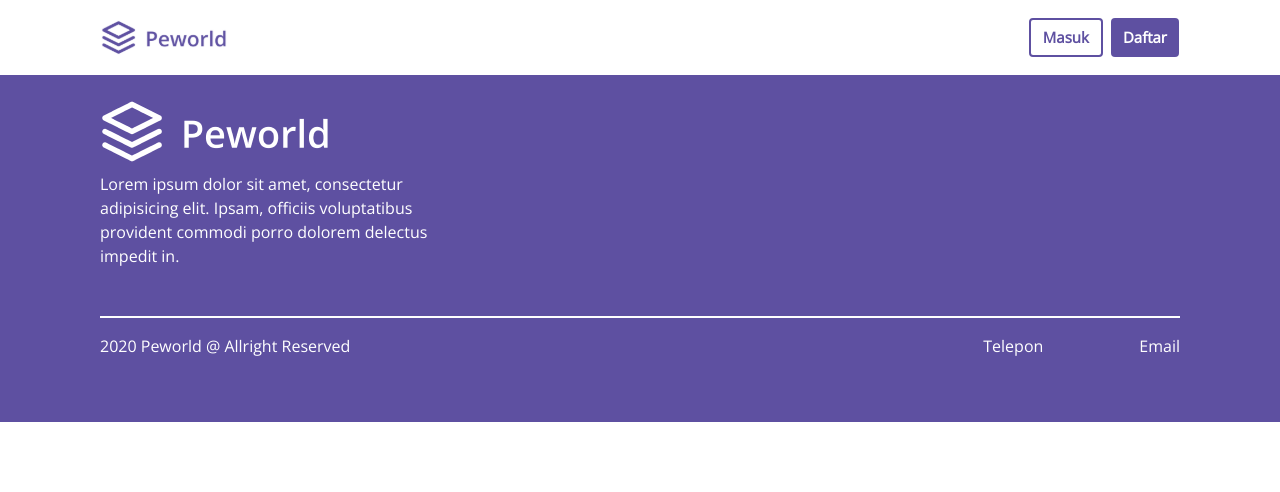
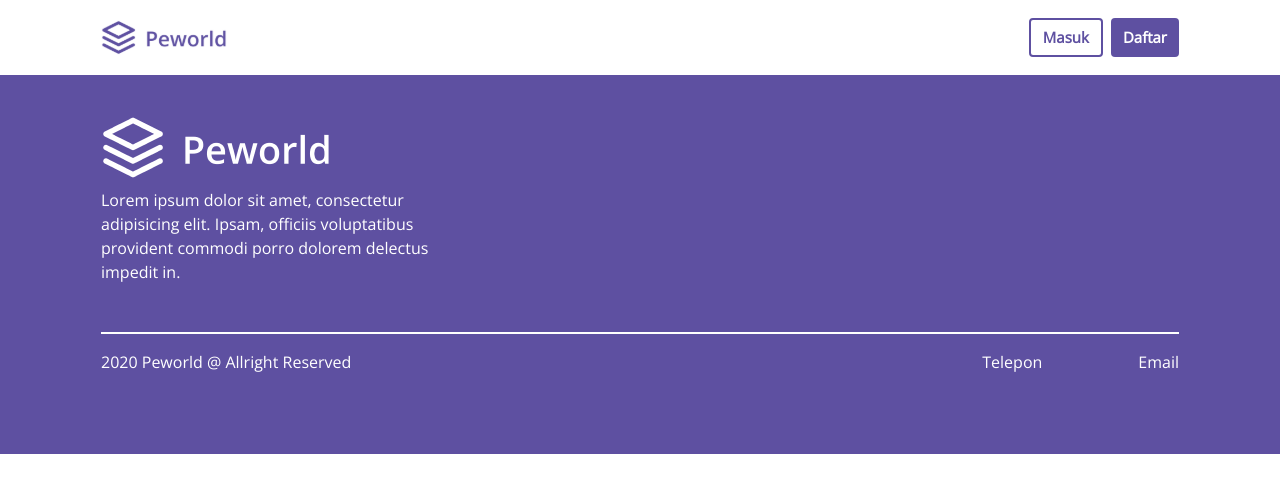
Before and after one commit to Mrikoarafi/peworld-frontend, a Vue app: page / in a window 1280 px wide. Shown: the top 492 px of the page. Built offline with nearby package versions, Linux system fonts and the light colour scheme; what vue-sweetalert2 would draw is missing.

Commit message:
navbar footer done

```diff
--- a/src/components/Footer.vue
+++ b/src/components/Footer.vue
@@ -3,7 +3,7 @@
         <div class="container-fluid">
             <div class="container">
                 <div class="row m-0">
-                    <div class="col-12">
+                    <div class="col-12 p-0 p-sm-3">
                         <div class="footer-top col-12 p-0 mt-4 mb-2 d-flex align-items-center">
                             <img src="../assets/images/logo.png" alt="">
                         </div>
```
